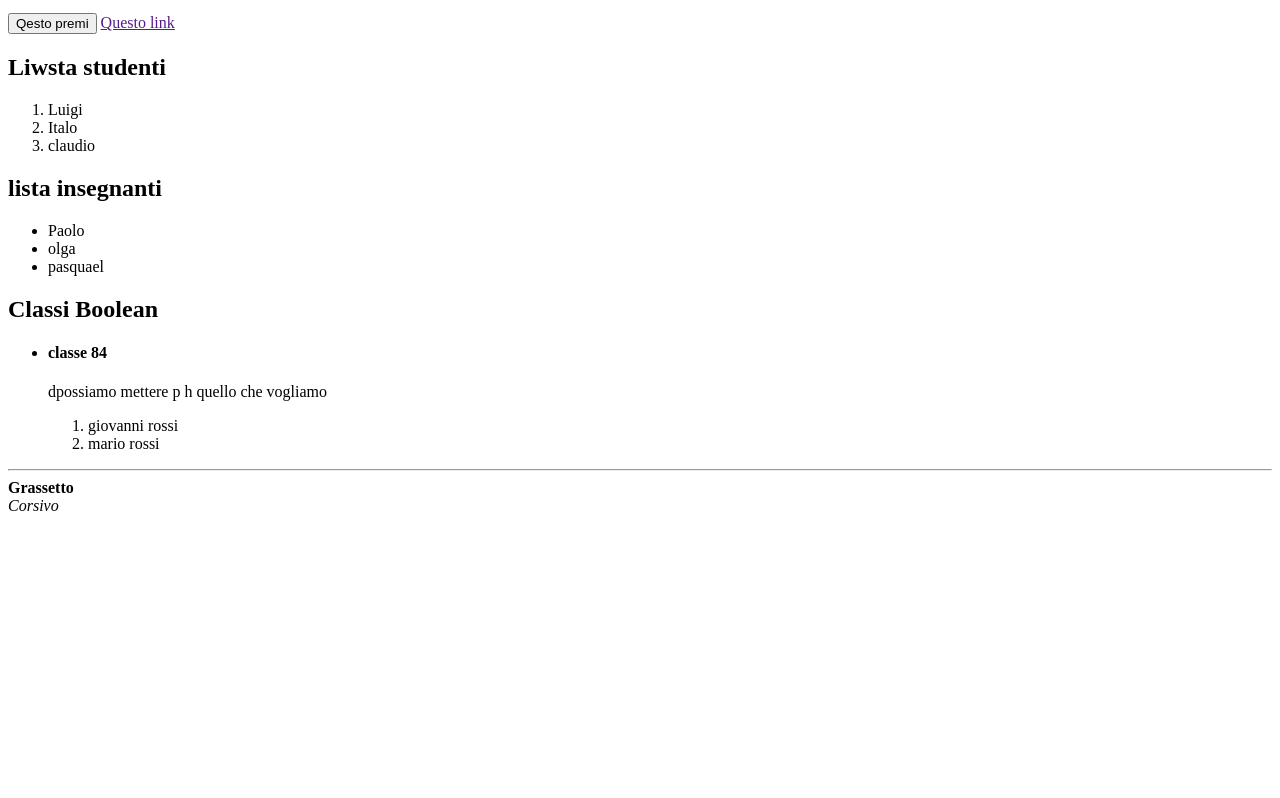
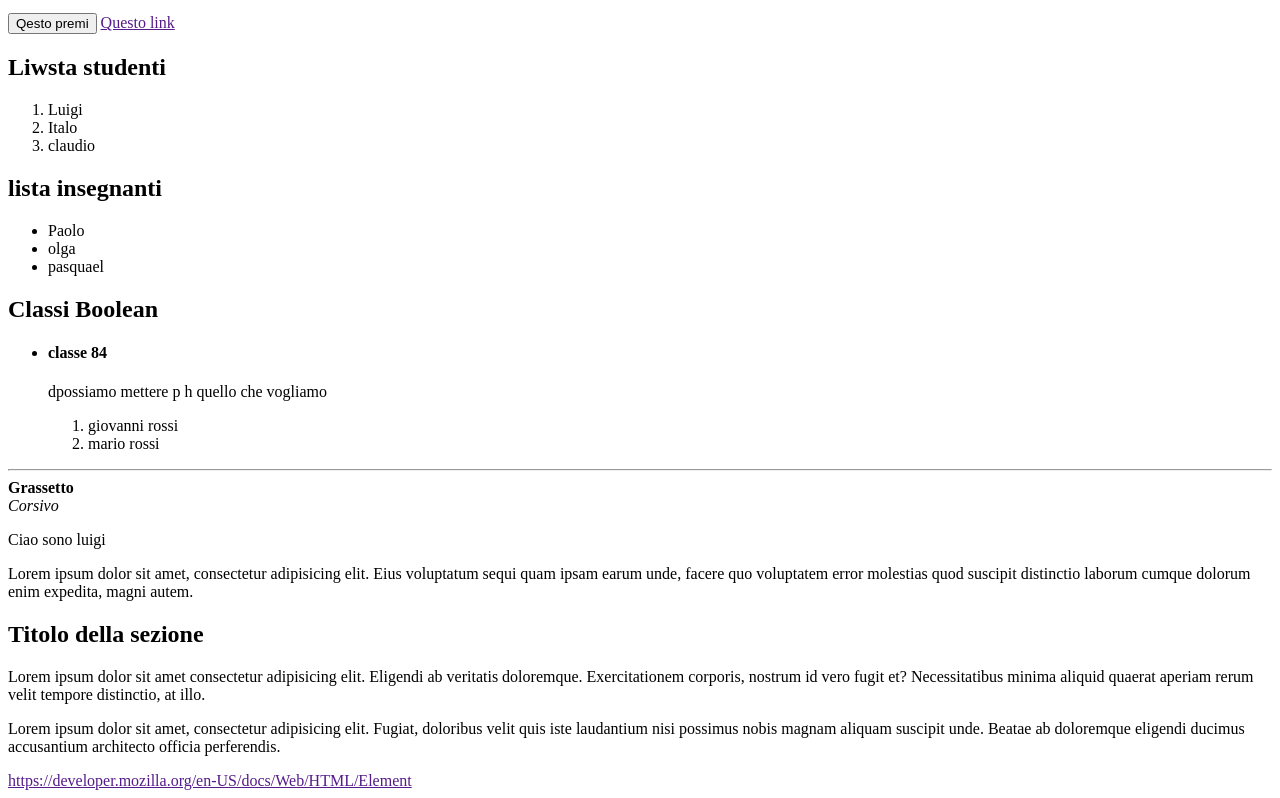
Before and after one commit to Luigidefilippo/first-repo, a plain HTML site: page index.html in a window 1280 px wide. Shown: the part 327-1125 px from the top of the page. Before the commit the page ends 850 px from the top, so only its background shows below. Drawn offline with Linux system fonts and the light colour scheme.

Commit message:
add structural tag

```diff
--- a/index.html
+++ b/index.html
@@ -59,6 +59,23 @@
          <br>
         <em> Corsivo </em>
 
+         <!-- stuctural tags -->
+         <!-- <div> è un contenitore che raggruppa insieme delle cose in un unico blocco  -->
+            <p>Ciao sono luigi</p>
+            <p> Lorem ipsum dolor sit amet, consectetur adipisicing elit. Eius voluptatum sequi quam ipsam earum unde, facere quo voluptatem error molestias quod suscipit distinctio laborum cumque dolorum enim expedita, magni autem.</p>
+         </div>
+
+         <!-- di solito la sezzione deve avere un h e poi i paragrafi ma h sempre -->
+
+         <section>
+            <h2> Titolo della sezione </h2>
+            <p>Lorem ipsum dolor sit amet consectetur adipisicing elit. Eligendi ab veritatis doloremque. Exercitationem corporis, nostrum id vero fugit et? Necessitatibus minima aliquid quaerat aperiam rerum velit tempore distinctio, at illo.</p>
+
+            <p> Lorem ipsum dolor sit amet, consectetur adipisicing elit. Fugiat, doloribus velit quis iste laudantium nisi possimus nobis magnam aliquam suscipit unde. Beatae ab doloremque eligendi ducimus accusantium architecto officia perferendis. </p>
+         </section>
+         <a href="">https://developer.mozilla.org/en-US/docs/Web/HTML/Element</a>
+
+
 
 
 
```
